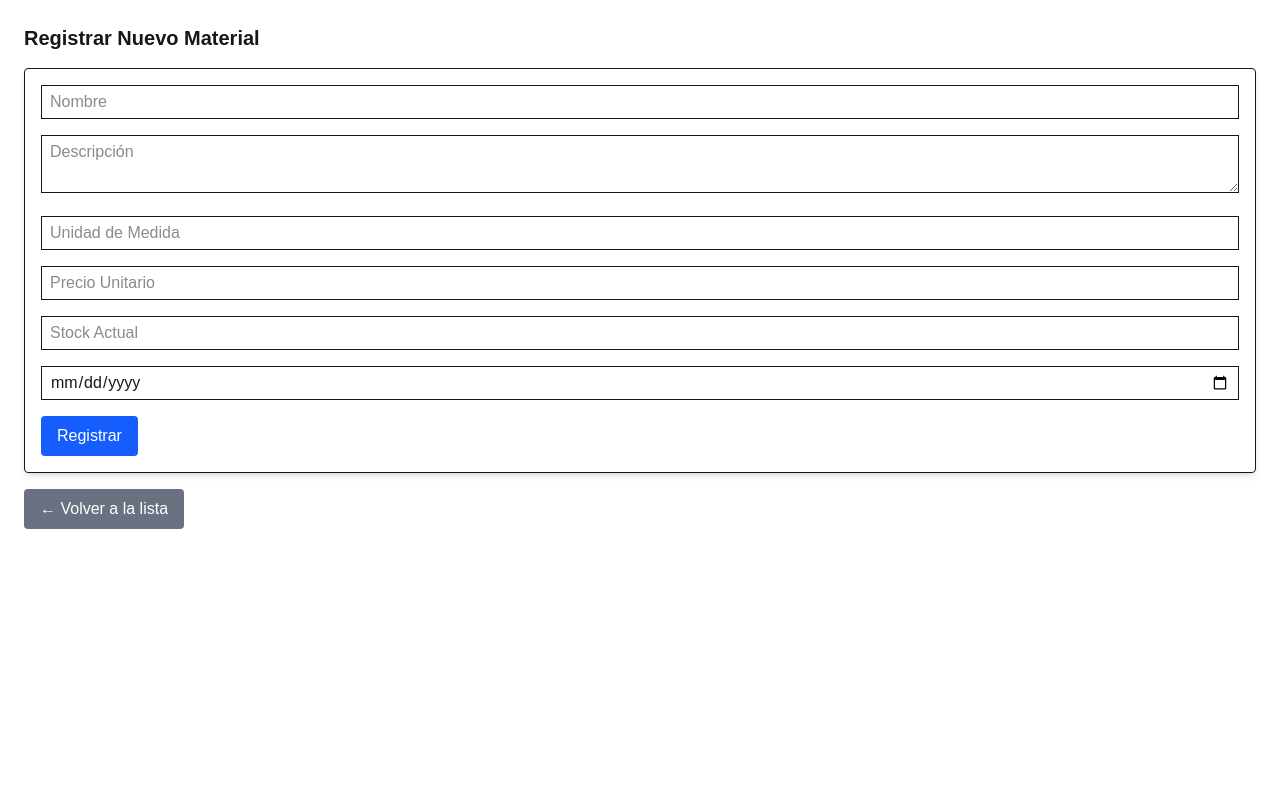
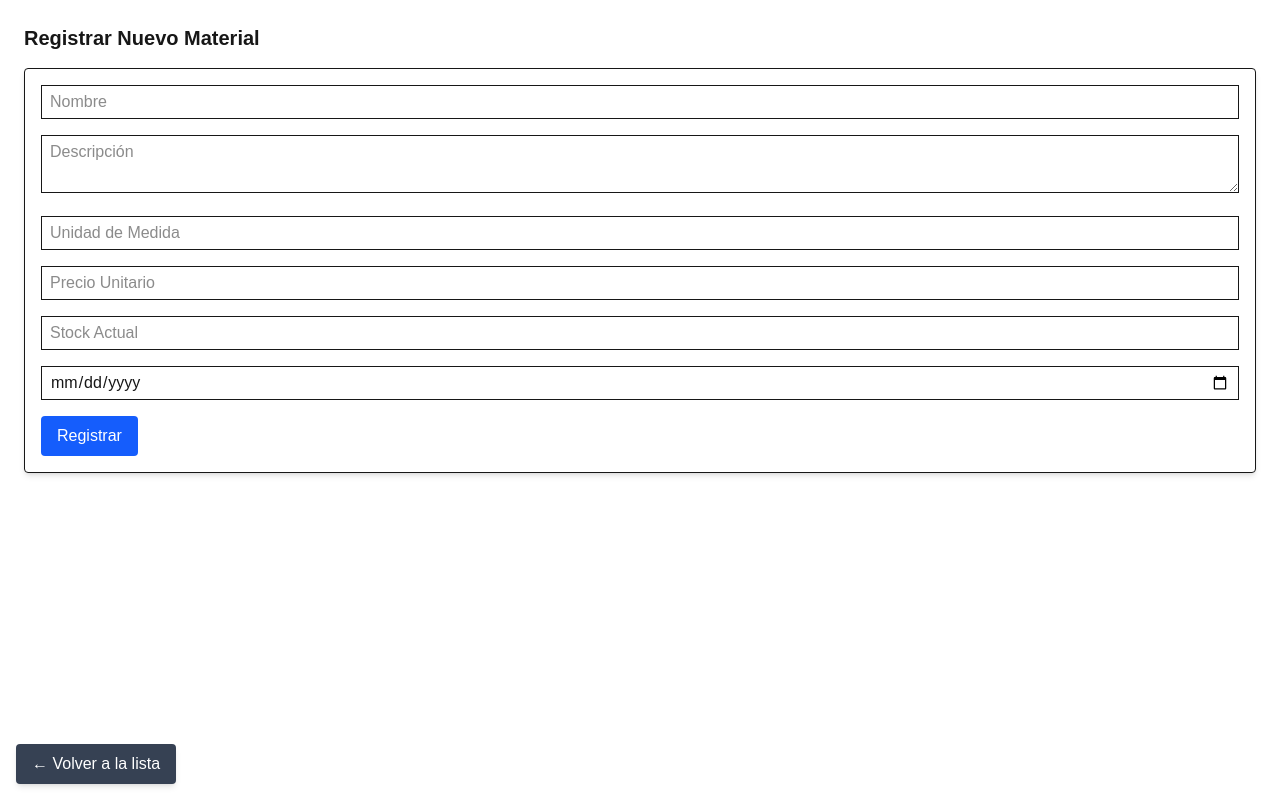
Before and after one commit to diegot-cmd/inventario-obras, a Next.js app: page /materiales/crear in a window 1280 px wide. Built offline with nearby package versions, Linux system fonts and the light colour scheme.

Commit message:
actualizacion de botones

```diff
--- /dev/null
+++ b/src/app/components/BotonVolver.tsx
@@ -0,0 +1,14 @@
+'use client'
+
+import Link from 'next/link'
+
+export default function BotonVolver() {
+  return (
+    <Link
+      href="/materiales"
+      className="fixed bottom-4 left-4 px-4 py-2 bg-gray-700 text-white rounded shadow-md hover:bg-gray-800 transition z-50"
+    >
+      ← Volver a la lista
+    </Link>
+  )
+}
--- a/src/app/materiales/crear/page.tsx
+++ b/src/app/materiales/crear/page.tsx
@@ -2,21 +2,14 @@
 'use client'
 
 import CrearMaterialForm from '@/app/components/CrearMaterialForm'
-import Link from 'next/link'
+import BotonVolver from '@/app/components/BotonVolver'
 
 export default function CrearPage() {
   return (
     <div className="p-6">
       <h1 className="text-xl font-bold mb-4">Registrar Nuevo Material</h1>
       <CrearMaterialForm />
-
-      {/* Botón para volver */}
-      <Link
-        href="/materiales"
-        className="mt-4 inline-block px-4 py-2 bg-gray-500 text-white rounded hover:bg-gray-600"
-      >
-        ← Volver a la lista
-      </Link>
+      <BotonVolver />
     </div>
   )
 }
--- a/src/app/materiales/editar/page.tsx
+++ b/src/app/materiales/editar/page.tsx
@@ -3,7 +3,7 @@
 
 import { useParams } from 'next/navigation'
 import EditarMaterialForm from '@/app/components/EditarMaterialform'
-import Link from 'next/link'
+import BotonVolver from '@/app/components/BotonVolver'
 
 export default function EditarMaterialPage() {
   const params = useParams()
@@ -15,14 +15,7 @@ export default function EditarMaterialPage() {
     <div className="p-6">
       <h1 className="text-xl font-bold mb-4">Editar Material</h1>
       <EditarMaterialForm editId={id} />
-
-      {/* Botón para volver */}
-      <Link
-        href="/materiales"
-        className="mt-4 inline-block px-4 py-2 bg-gray-500 text-white rounded hover:bg-gray-600"
-      >
-        ← Volver a la lista
-      </Link>
+      <BotonVolver />
     </div>
   )
 }
```
